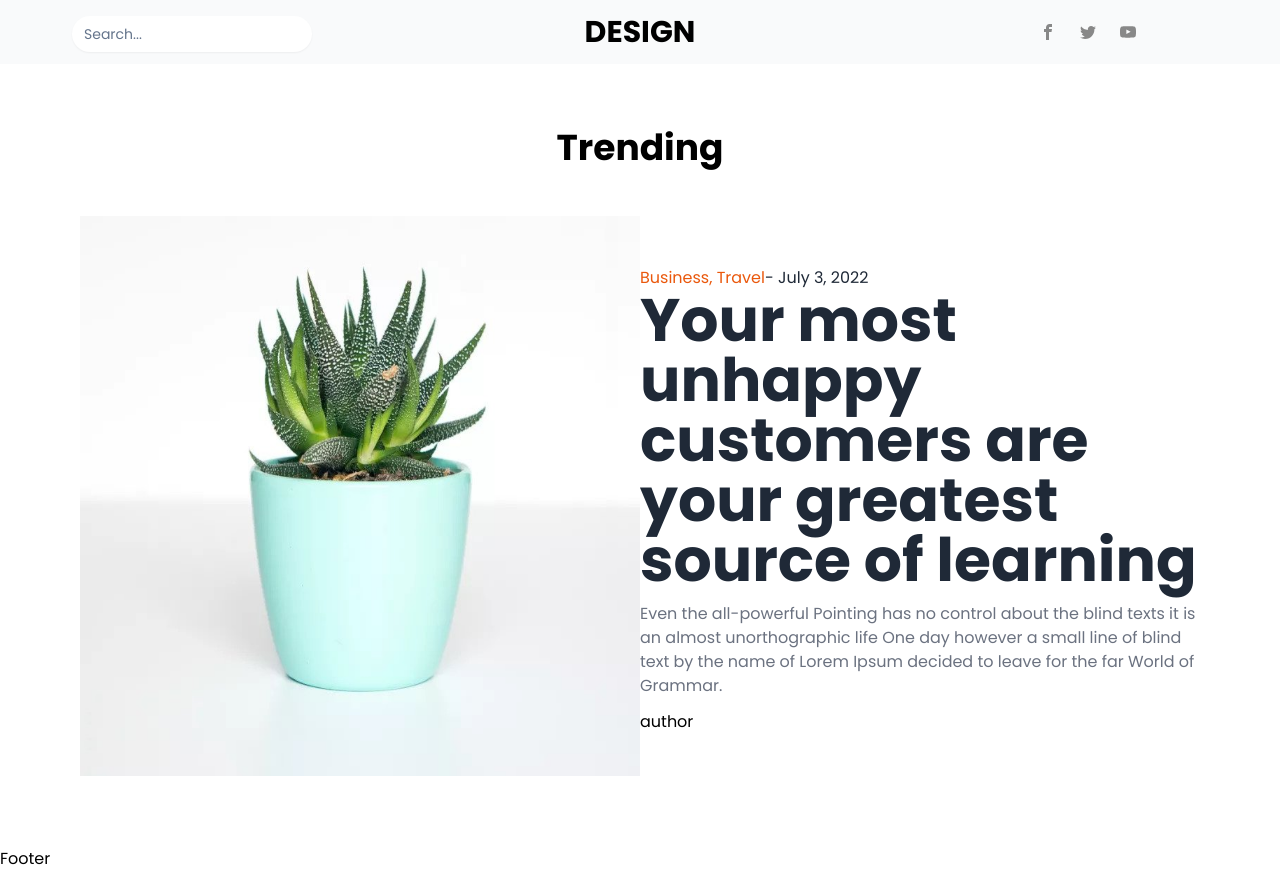
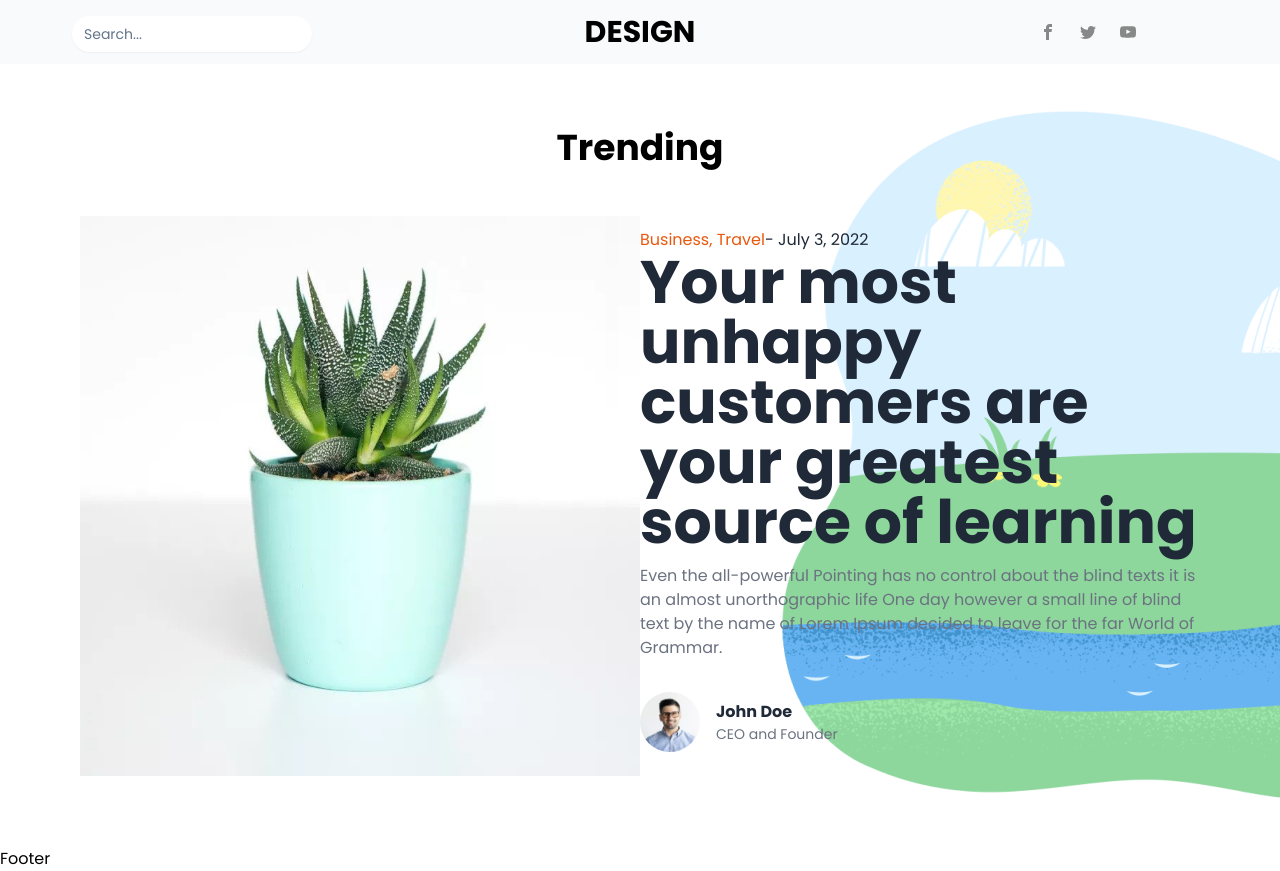
Before and after one commit to sherbahadurpun/nextjs-blog, a Next.js app: page / in a window 1280 px wide. Built offline with nearby package versions, Linux system fonts and the light colour scheme.

Commit message:
feat: add author component

```diff
--- a/components/Section1.js
+++ b/components/Section1.js
@@ -1,9 +1,15 @@
 import Image from "next/image";
 import Link from "next/link";
+import Author from "./_child/Author";
 
 export default function Section1() {
+  const bg = {
+    background: "url('/images/banner.png') no-repeat",
+    backgroundPosition: "right",
+  };
+
   return (
-    <section className="py-16 ">
+    <section className="py-16" style={bg}>
       <div className="container mx-auto md:px-20">
         <h1 className="font-bold text-4xl pb-12 text-center">Trending</h1>
 
@@ -47,7 +53,7 @@
           text by the name of Lorem Ipsum decided to leave for the far World of
           Grammar.
         </p>
-        <h1>author</h1>
+        <Author />
       </div>
     </div>
   );
--- /dev/null
+++ b/components/_child/Author.js
@@ -0,0 +1,23 @@
+import Image from "next/image";
+import Link from "next/link";
+
+export default function Author() {
+  return (
+    <div className="author flex py-5">
+      <Image
+        src={"/images/author/author1.jpg"}
+        width={60}
+        height={60}
+        className="rounded-full"
+      />
+      <div className="flex flex-col justify-center px-4 ">
+        <Link href={""}>
+          <a className="text-md font-bold text-gray-800 hover:text-gray-600">
+            John Doe
+          </a>
+        </Link>
+        <span className="text-sm text-gray-500">CEO and Founder</span>
+      </div>
+    </div>
+  );
+}
```
